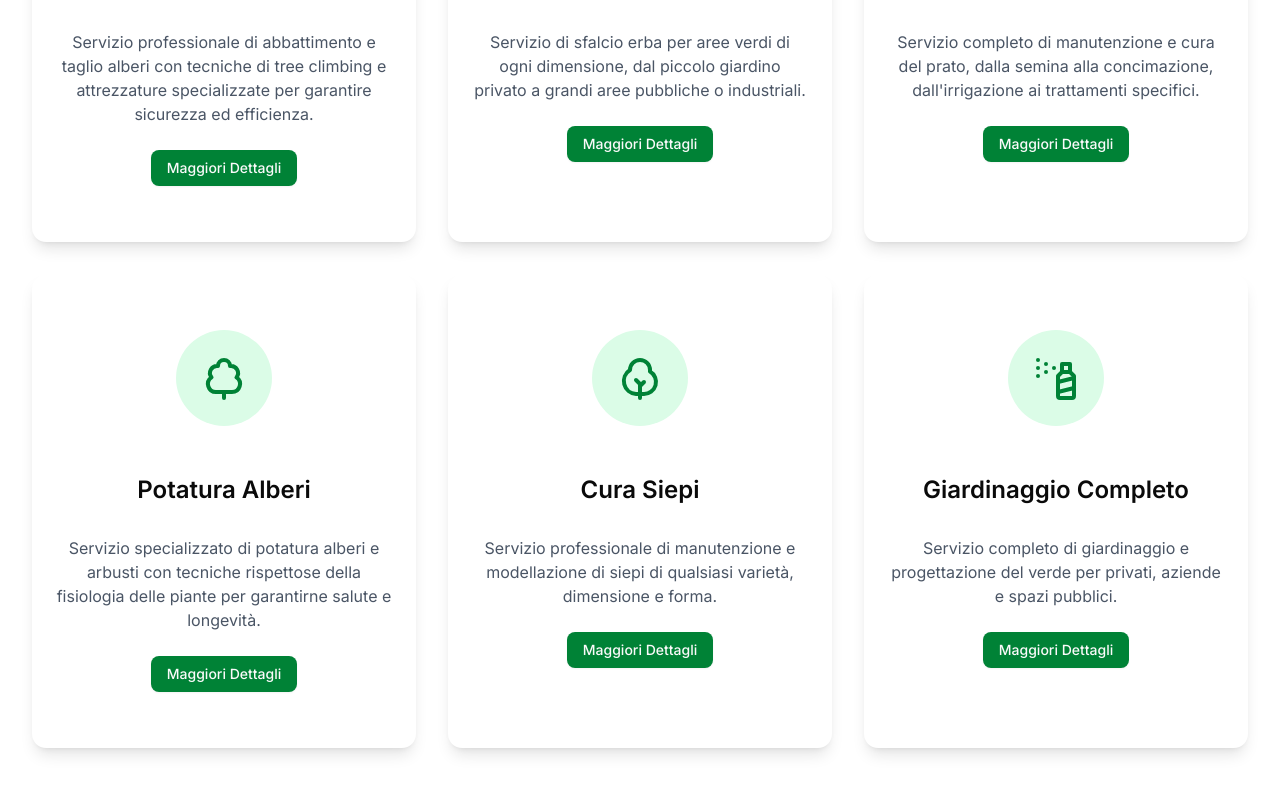
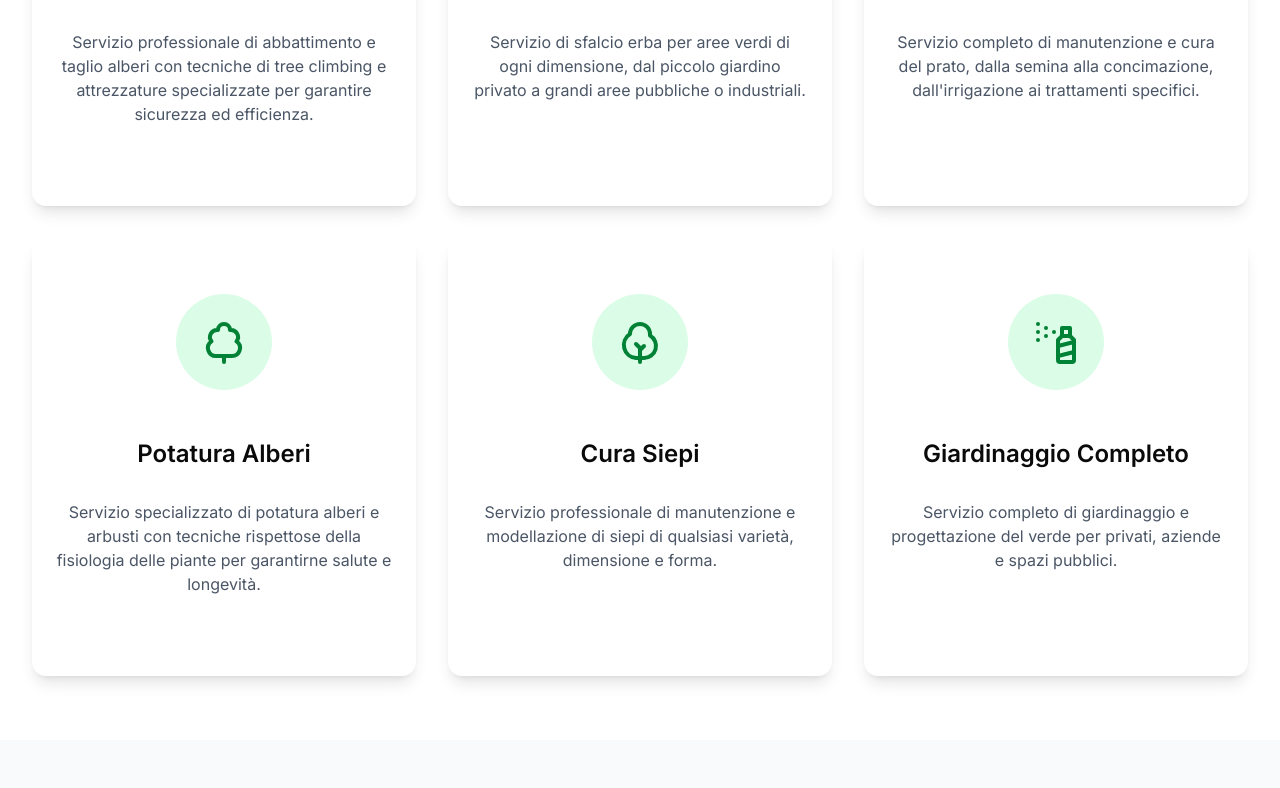
Before and after one commit to Lynx0-0/cooperativa-valgotra-new, a Next.js app: page /servizi in a window 1280 px wide. Shown: the part 792-1580 px from the top of the page. Built offline with nearby package versions, Linux system fonts and the light colour scheme.

Commit message:
rimozioni pulsanti da servizi

```diff
--- a/src/app/servizi/page.tsx
+++ b/src/app/servizi/page.tsx
@@ -152,9 +152,9 @@ export default function ServiziPage() {
                     </CardContent>
 
                     <CardFooter className="justify-center pb-8">
-                      <Button asChild className="bg-green-700 hover:bg-green-800">
+                      {/*<Button asChild className="bg-green-700 hover:bg-green-800">
                         <Link href={`/servizi/${service.id}`}>Maggiori Dettagli</Link>
-                      </Button>
+                      </Button>*/}
                     </CardFooter>
                   </Card>
                 );
```
